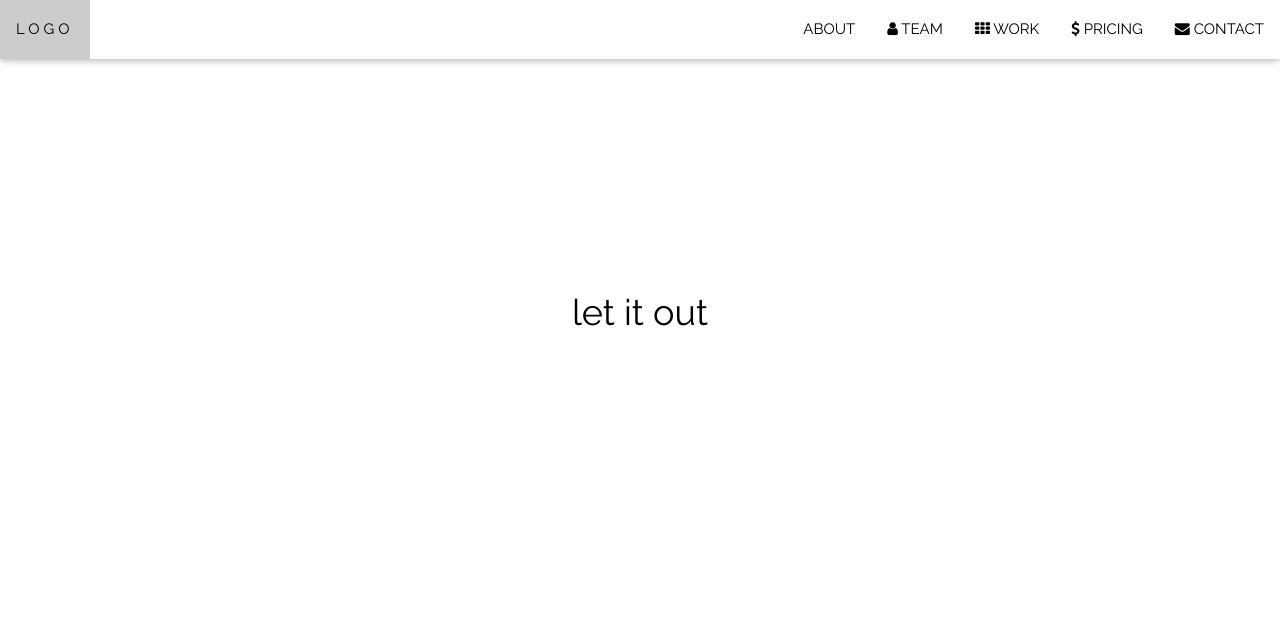
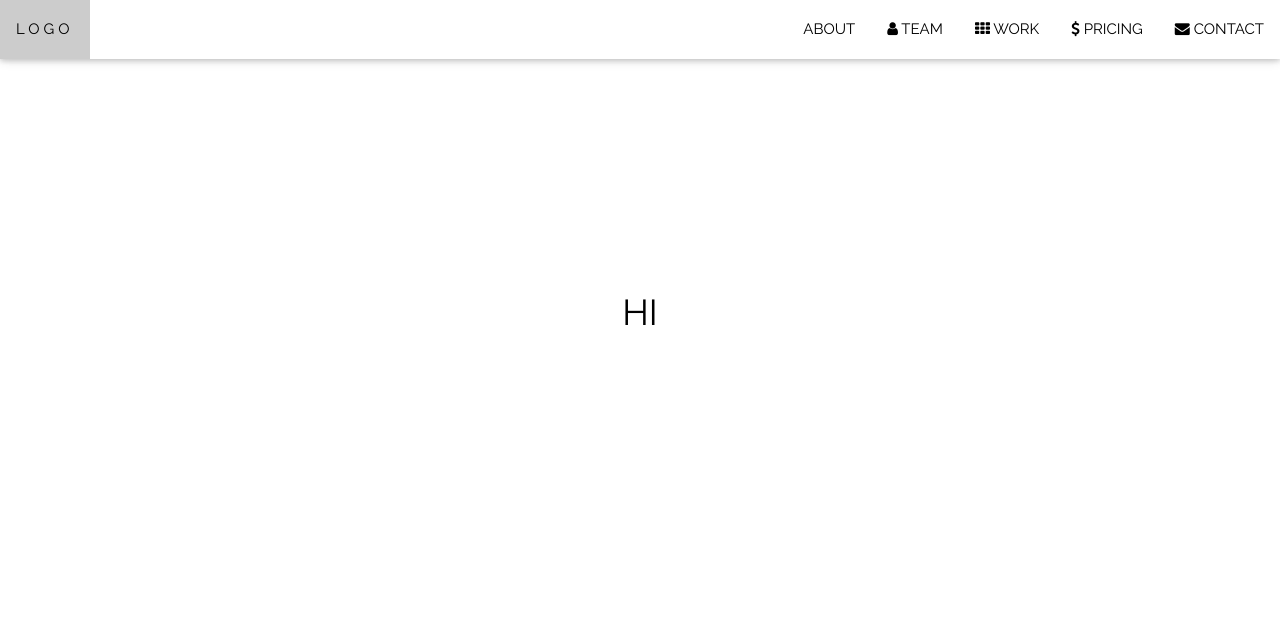
Before and after one commit to rohanr7276/letitout.github.io, a plain HTML site: page index.html in a window 1280 px wide. Shown: the top 618 px of the page. Drawn offline with nearby package versions, Linux system fonts and the light colour scheme.

Commit message:
Update index.html

```diff
--- a/index.html
+++ b/index.html
@@ -12,7 +12,7 @@ h1 {padding: 270px 0;
 letitout.me
 </Title>
 </Head>
-<h1>let it out</h1>
+<h1>HI</h1>
 <Body background="background2.jpg">
 
 </Body>
```
